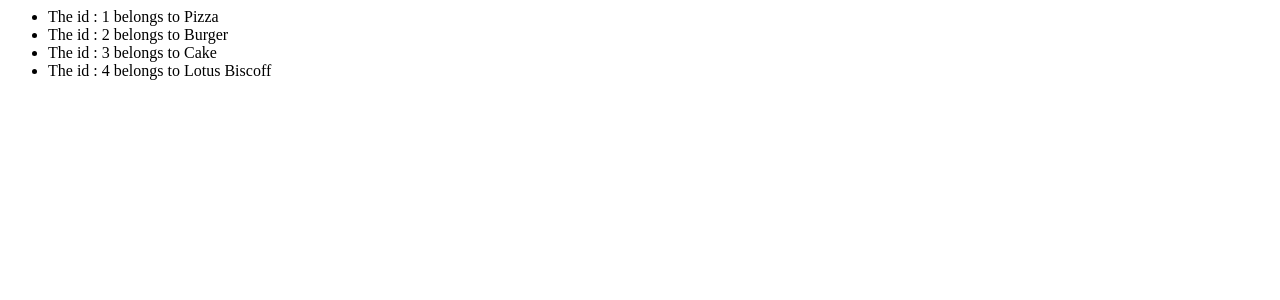
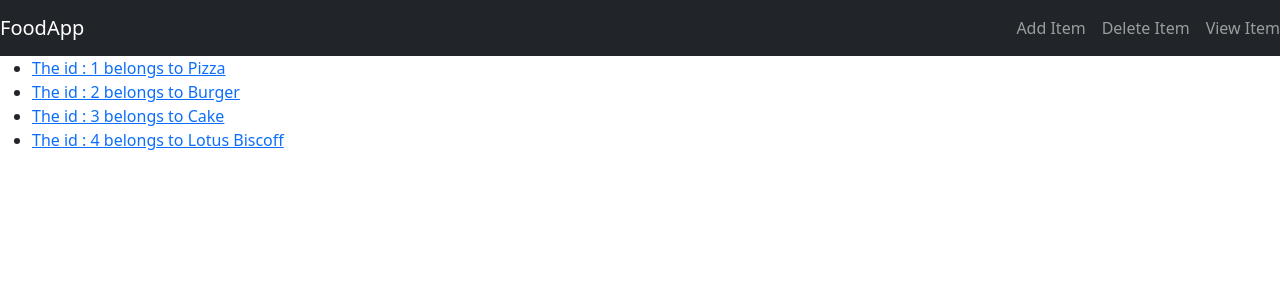
Before and after one commit to LokeshKumar-Arudra/DjangoFoodMenuApp, a Django app: page /food/ in a window 1280 px wide. Shown: the top 300 px of the page. Run offline with Django 5.2, Linux system fonts and the light colour scheme; data comes from the database, SQL or seed files in the repository; both versions use the stored data as it was after the commit.

Commit message:
Added navbar & base.html file

```diff
--- /dev/null
+++ b/mysite/food/static/food/static.css
@@ -0,0 +1,7 @@
+body{
+    background-color: cyan;
+}
+
+nav{
+    color: white;
+}
--- /dev/null
+++ b/mysite/food/templates/food/base.html
@@ -0,0 +1,27 @@
+{% load static %}
+
+<!DOCTYPE html>
+<html lang="en">
+<head>
+    <meta charset="UTF-8">
+    <meta name="viewport" content="width=device-width, initial-scale=1.0">
+    <title>Document</title>
+    <link rel="stylesheet" href="{% static 'food/static.css' %}">
+    <link href="https://cdn.jsdelivr.net/npm/bootstrap@5.3.5/dist/css/bootstrap.min.css" rel="stylesheet" integrity="sha384-SgOJa3DmI69IUzQ2PVdRZhwQ+dy64/BUtbMJw1MZ8t5HZApcHrRKUc4W0kG879m7" crossorigin="anonymous">
+    <script src="https://cdn.jsdelivr.net/npm/bootstrap@5.3.5/dist/js/bootstrap.bundle.min.js" integrity="sha384-k6d4wzSIapyDyv1kpU366/PK5hCdSbCRGRCMv+eplOQJWyd1fbcAu9OCUj5zNLiq" crossorigin="anonymous"></script>
+</head>
+<body>
+
+    <nav class="navbar navbar-dark bg-dark">
+        <a href="#" class="navbar-brand">FoodApp</a>
+        <div class="navbar-nav d-flex flex-row">
+            <a class="nav-item nav-link me-3" href="#">Add Item</a>
+            <a class="nav-item nav-link me-3" href="#">Delete Item</a>
+            <a class="nav-item nav-link" href="#">View Item</a>
+        </div>
+    </nav>
+    {% block body %}
+
+    {% endblock %}
+</body>
+</html>
--- a/mysite/food/templates/food/index.html
+++ b/mysite/food/templates/food/index.html
@@ -1,5 +1,12 @@
-<ul>
-    {% for item in item_list %}
-        <li>The id : {{item.id}} belongs to {{item.item_name}}</li>
-    {% endfor %}
-</ul>
+{% extends "food/base.html" %}
+
+
+    {% block body %}
+        <ul>
+            {% for item in item_list %}
+                <li>
+                    <a href="{% url 'food:details' item.id%}">The id : {{item.id}} belongs to {{item.item_name}}</a>
+                </li>
+            {% endfor %}
+        </ul>
+    {% endblock %}
--- a/mysite/food/urls.py
+++ b/mysite/food/urls.py
@@ -1,9 +1,12 @@
 from django.urls import path
 from . import views
+
+app_name = 'food' # this is a namespace for the app
 
 urlpatterns = [
     path('food/', views.index, name='index'),
     path('item/', views.item, name='item'),
     # food/1 or 2 .....
-    path('food/<int:item_id>/',views.details , name='details')
+    path('food/<int:item_id>/',views.details , name='details'),
+    path('',views.home,name='home')
 ]
--- a/mysite/food/views.py
+++ b/mysite/food/views.py
@@ -16,8 +16,11 @@
     return HttpResponse("<h1>This is an Item vIEw</h1>")
 
 def details(request , item_id):
-    item = Items.objects.get(pk=item_id)
+    item = Item.objects.get(pk=item_id)
     context = {
         "item" : item
     }
     return render(request,'food/details.html',context)
+
+def home(request):
+    return HttpResponse("<h1><i>Welcome to Food Menu page</i></h1>")
```
Also changed, not shown: mysite/food/templates/food/details.html (+7 -0 lines), mysite/db.sqlite3.
